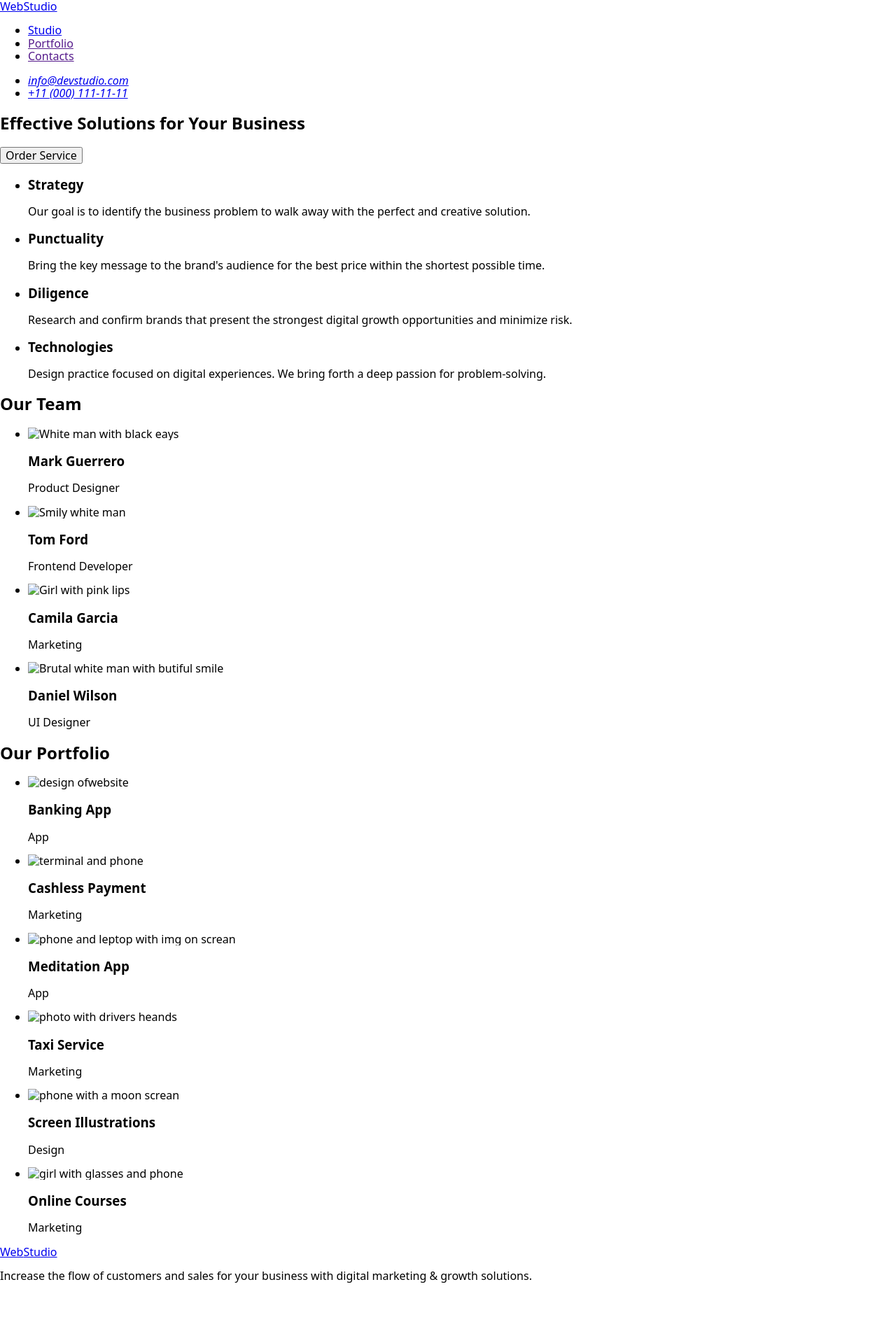
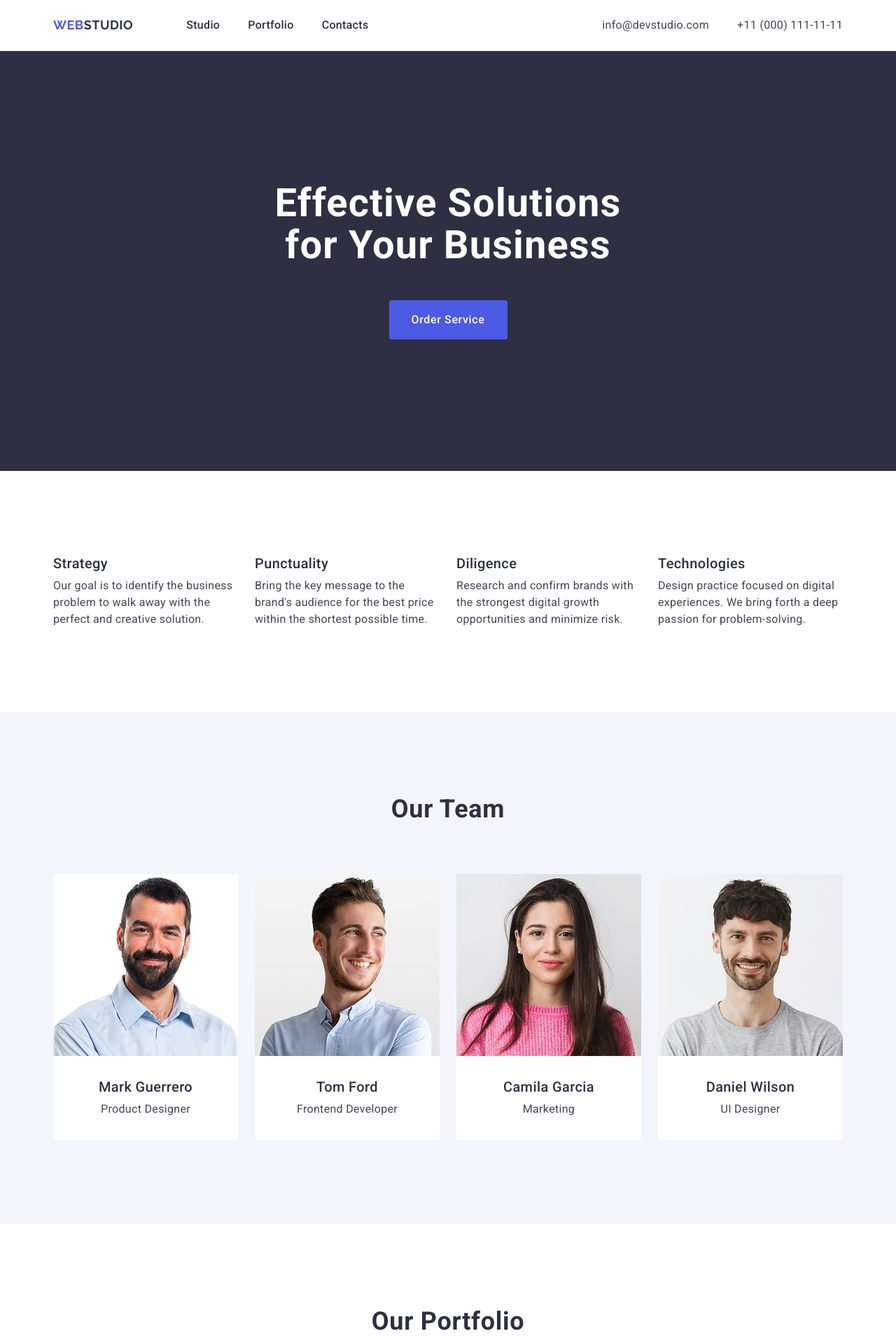
Before and after one commit to Marius-5/goit-markup-hw-01, a plain HTML site: page index.html in a window 1280 px wide. Shown: the top 1912 px of the page at 70% size. Before the commit the page ends 1848 px from the top, so only its background shows below. Drawn offline with nearby package versions, Linux system fonts and the light colour scheme.

Commit message:
Добавил index.html, CSS и изображения

```diff
--- /dev/null
+++ b/css/styles.css
@@ -0,0 +1,317 @@
+* {
+  box-sizing: border-box;
+}
+
+body {
+  font-family: 'Roboto', sans-serif;
+  color: #434455;
+  background: white;
+}
+a {
+  text-decoration: none;
+}
+
+li {
+  list-style: none;
+}
+img {
+  display: block;
+}
+h1,
+h2,
+h3,
+h4,
+h5,
+h6,
+p {
+  margin: 0;
+}
+ul {
+  margin: 0;
+  padding: 0;
+}
+.container {
+  max-width: 1158px;
+  padding-left: 15px;
+  padding-right: 15px;
+  margin-left: auto;
+  margin-right: auto;
+}
+.header {
+  border-bottom: 1px solid #e7e9fc;
+}
+.header .container {
+  display: flex;
+  align-items: center;
+}
+.nav {
+  display: flex;
+  align-items: center;
+}
+.logo {
+  padding: 24px 0;
+}
+.logo span {
+  font-family: 'Raleway', sans-serif;
+  font-weight: 700;
+  font-size: 18px;
+  line-height: 117%;
+  letter-spacing: 0.03em;
+  text-transform: uppercase;
+  color: #2e2f42;
+}
+.logo {
+  font-family: 'Raleway', sans-serif;
+  font-weight: 700;
+  font-size: 18px;
+  line-height: 1.17;
+  letter-spacing: 0.03em;
+  text-transform: uppercase;
+  margin-right: 76px;
+
+  color: #4d5ae5;
+}
+.logostudio {
+  color: #2e2f42;
+}
+.nav-list {
+  display: flex;
+  align-items: center;
+  gap: 40px;
+}
+
+.nav-list-item {
+  display: block;
+  font-weight: 500;
+  font-size: 16px;
+  line-height: 1.5;
+  letter-spacing: 0.02em;
+  color: #2e2f42;
+  padding: 24px 0;
+}
+.nav-list-item:hover {
+  color: #404bbf;
+}
+.nav-list-item:focus {
+  color: #404bbf;
+}
+.contact-list {
+  display: flex;
+  gap: 40px;
+}
+.client-contact {
+  margin-left: auto;
+}
+.client-contact {
+  font-weight: 400;
+  font-size: 16px;
+  line-height: 1.5;
+  letter-spacing: 0.02em;
+  color: #434455;
+  font-style: normal;
+}
+.client-contact:hover {
+  color: #404bbf;
+}
+.client-contact:focus {
+  color: #404bbf;
+}
+.contact-list {
+  display: flex;
+}
+.section-title {
+  background: #2e2f42;
+  padding: 188px 0;
+}
+
+.title {
+  max-width: 496px;
+  font-weight: 700;
+  font-size: 56px;
+  line-height: 1.07;
+  letter-spacing: 0.02em;
+  text-align: center;
+  color: #fff;
+  margin-left: auto;
+  margin-right: auto;
+  margin-bottom: 48px;
+}
+.button {
+  font-weight: 500;
+  font-size: 16px;
+  line-height: 1.5;
+  letter-spacing: 0.04em;
+  color: #fff;
+  background-color: #4d5ae5;
+  font-family: 'Roboto', sans-serif;
+  cursor: pointer;
+  display: block;
+  margin-right: auto;
+  margin-left: auto;
+  min-width: 169px;
+  height: 56px;
+  border: none;
+  border-radius: 4px;
+}
+.button:hover {
+  background-color: #404bbf;
+  color: #fff;
+}
+.button:focus {
+  background-color: #404bbf;
+  color: #fff;
+}
+.features {
+  padding: 120px 0;
+}
+.visually-hidden {
+  position: absolute;
+  width: 1px;
+  height: 1px;
+  margin: -1px;
+  border: 0;
+  padding: 0;
+
+  white-space: nowrap;
+  clip-path: inset(100%);
+  clip: rect(0 0 0 0);
+  overflow: hidden;
+}
+
+.info-list {
+  display: flex;
+  gap: 24px;
+  padding: 0;
+}
+.info-list-item {
+  flex-basis: calc((100% - 72px) / 4);
+}
+.info-list-title {
+  font-weight: 500;
+  font-size: 20px;
+  line-height: 1.2;
+  letter-spacing: 0.02em;
+  color: #2e2f42;
+  margin-bottom: 8px;
+}
+.info-list-text {
+  font-weight: 400;
+  font-size: 16px;
+  line-height: 1.5;
+  letter-spacing: 0.02em;
+  color: #434455;
+}
+.section-team {
+  background: #f4f4fd;
+  padding: 120px 0;
+}
+.team-title {
+  font-weight: 700;
+  font-size: 36px;
+  line-height: 1.11;
+  letter-spacing: 0.02em;
+  text-align: center;
+  text-transform: capitalize;
+  color: #2e2f42;
+  margin-bottom: 72px;
+}
+.team-list {
+  display: flex;
+  padding: 0;
+  gap: 24px;
+}
+.team-members {
+  background: #fff;
+  border-radius: 0 0 4px 4px;
+  width: calc((100% - 72px) / 4);
+}
+.member-name {
+  padding: 32px 0;
+}
+.team-members-title {
+  font-weight: 500;
+  font-size: 20px;
+  line-height: 1.2;
+  letter-spacing: 0.02em;
+  text-align: center;
+  text-transform: capitalize;
+  color: #2e2f42;
+  margin-bottom: 8px;
+}
+.team-members-text {
+  font-weight: 400;
+  font-size: 16px;
+  line-height: 1.5;
+  letter-spacing: 0.02em;
+  text-align: center;
+  color: #434455;
+}
+.portfolio {
+  padding: 120px 0;
+}
+.title-portfolio {
+  font-weight: 700;
+  font-size: 36px;
+  line-height: 1.11;
+  letter-spacing: 0.02em;
+  text-align: center;
+  text-transform: capitalize;
+  color: #2e2f42;
+  margin-bottom: 72px;
+}
+.portfolio-card {
+  display: flex;
+  flex-wrap: wrap;
+  row-gap: 48px;
+  column-gap: 24px;
+  padding: 0;
+}
+.portfolio-card-title {
+  font-weight: 500;
+  font-size: 20px;
+  line-height: 1.2;
+  letter-spacing: 0.02em;
+  color: #2e2f42;
+  margin-bottom: 8px;
+}
+.portfolio-item {
+  width: calc((100% - 48px) / 3);
+}
+.portfolio-list {
+  padding: 32px 16px;
+  border: 1px solid #e7e9fc;
+  border-top: none;
+}
+.portfolio-card-text {
+  font-weight: 400;
+  font-size: 16px;
+  line-height: 1.5;
+  letter-spacing: 0.02em;
+  color: #434455;
+}
+.footer {
+  background-color: #2e2f42;
+  padding: 100px 0;
+}
+.logo-footer {
+  font-weight: 700;
+  font-size: 18px;
+  line-height: 1.17;
+  letter-spacing: 0.03em;
+  text-transform: uppercase;
+  color: #4d5ae5;
+  font-family: 'Raleway', sans-serif;
+  display: inline-block;
+  margin-bottom: 16px;
+}
+.footer-logostudio {
+  color: #f4f4fd;
+}
+.footer-text {
+  font-weight: 400;
+  font-size: 16px;
+  line-height: 1.5;
+  letter-spacing: 0.02em;
+  color: #f4f4fd;
+  max-width: 264px;
+}
--- a/index.html
+++ b/index.html
@@ -3,8 +3,7 @@
   <head>
     <meta charset="UTF-8" />
     <meta name="viewport" content="width=device-width, initial-scale=1.0" />
-
-    <title>Home work 1</title>
+    <title>goit-markup-hw-03</title>
     <link
       rel="stylesheet"
       href="https://cdnjs.cloudflare.com/ajax/libs/modern-normalize/3.0.1/modern-normalize.min.css"
@@ -12,209 +11,243 @@
       crossorigin="anonymous"
       referrerpolicy="no-referrer"
     />
+    <link rel="stylesheet" href="./css/styles.css" />
     <link rel="preconnect" href="https://fonts.googleapis.com" />
     <link rel="preconnect" href="https://fonts.gstatic.com" crossorigin />
     <link
       href="https://fonts.googleapis.com/css2?family=Raleway:wght@700&family=Roboto:wght@400;500;700&display=swap"
       rel="stylesheet"
     />
-    <link rel="stylesheet" href="./css/styles.css" />
   </head>
   <body>
-    <header class="page-header">
-      <nav class="header-nav">
-        <a class="logo header-logo" href="./index.html"
-          >Web<span class="logo-part">Studio</span></a
+    <header class="header">
+      <div class="container">
+        <nav class="nav">
+          <a class="logo" href="./index.html"
+            >WEB<span class="logostudio">Studio</span></a
           >
-        <ul class="header-list">
-          <li class="header-list-item">
-            <a class="header-list-link" href="./index.html">Studio</a>
+          <ul class="nav-list">
+            <li>
+              <a href="./index.html" class="nav-list-item">Studio</a>
             </li>
-          <li class="header-list-item">
-            <a class="header-list-link" href="">Portfolio</a>
+            <li>
+              <a href="" class="nav-list-item">Portfolio</a>
             </li>
-          <li class="header-list-item">
-            <a class="header-list-link" href="">Contacts</a>
+            <li>
+              <a href="" class="nav-list-item">Contacts</a>
             </li>
           </ul>
         </nav>
-      <address class="contacts">
-        <ul class="address-list">
-          <li class="address-list-item">
-            <a class="address-item-link" href="mailto:info@devstudio.com">
-              info@devstudio.com</a
+        <address class="client-contact">
+          <ul class="contact-list">
+            <li>
+              <a href="mailto:info@devstudio.com" class="client-contact"
+                >info@devstudio.com</a
               >
             </li>
-          <li class="address-list-item">
-            <a class="address-item-link" href="tel:+110001111111"
+            <li>
+              <a href="tel:+110001111111" class="client-contact"
                 >+11 (000) 111-11-11</a
               >
             </li>
           </ul>
         </address>
+      </div>
     </header>
-    <main class="main">
-      <section class="hero">
-        <h1 class="hero-title">Effective Solutions for Your Business</h1>
-        <button class="hero-button" type="button">Order Service</button>
+    <main>
+      <section class="section-title">
+        <div class="container">
+          <h1 class="title">Effective Solutions for Your Business</h1>
+          <button class="button" type="button">Order Service</button>
+        </div>
       </section>
-      <section class="benefits">
-        <h2 class="benefits-logo" hidden>Our benefits</h2>
-        <ul class="benefits-list">
-          <li class="benefits-list-item">
-            <h3 class="benefits-item-title">Strategy</h3>
-            <p class="benefits-item-text">
-              Our goal is to identify the business problem to walk away with the
-              perfect and creative solution.
+      <section class="features">
+        <div class="container">
+          <h2 class="visually-hidden">Features</h2>
+          <ul class="info-list">
+            <li class="info-list-item">
+              <h3 class="info-list-title">Strategy</h3>
+              <p class="info-list-text">
+                Our goal is to identify the business problem to walk away with
+                the perfect and creative solution.
               </p>
             </li>
-          <li class="benefits-list-item">
-            <h3 class="benefits-item-title">Punctuality</h3>
-            <p class="benefits-item-text">
+            <li class="info-list-item">
+              <h3 class="info-list-title">Punctuality</h3>
+              <p class="info-list-text">
                 Bring the key message to the brand's audience for the best price
                 within the shortest possible time.
               </p>
             </li>
-          <li class="benefits-list-item">
-            <h3 class="benefits-item-title">Diligence</h3>
-            <p class="benefits-item-text">
-              Research and confirm brands that present the strongest digital
-              growth opportunities and minimize risk.
+            <li class="info-list-item">
+              <h3 class="info-list-title">Diligence</h3>
+              <p class="info-list-text">
+                Research and confirm brands with the strongest digital growth
+                opportunities and minimize risk.
               </p>
             </li>
-          <li class="benefits-list-item">
-            <h3 class="benefits-item-title">Technologies</h3>
-            <p class="benefits-item-text">
+            <li class="info-list-item">
+              <h3 class="info-list-title">Technologies</h3>
+              <p class="info-list-text">
                 Design practice focused on digital experiences. We bring forth a
                 deep passion for problem-solving.
               </p>
             </li>
           </ul>
+        </div>
       </section>
+      <section class="section-team">
+        <div class="container">
+          <h2 class="team-title">Our Team</h2>
+          <ul class="team-list">
+            <li class="team-members">
+              <img
+                src="./images/Name-1.jpg"
+                alt="Name-1"
+                width="264"
+                height="260"
+              />
+              <div class="member-name">
+                <h3 class="team-members-title">Mark Guerrero</h3>
+                <p class="team-members-text">Product Designer</p>
+              </div>
+            </li>
 
-      <section class="ourteam">
-        <h2 class="ourteam-title">Our Team</h2>
-        <ul class="ourteam-list">
-          <li class="ourteam-list-item">
+            <li class="team-members">
               <img
-              class="ourteam-item-img"
+                src="./images/Name-2.jpg"
+                alt="Name-2"
+                width="264"
                 height="260"
+              />
+              <div class="member-name">
+                <h3 class="team-members-title">Tom Ford</h3>
+                <p class="team-members-text">Frontend Developer</p>
+              </div>
+            </li>
+
+            <li class="team-members">
+              <img
+                src="./images/Name-3.jpg"
+                alt="Name-3"
                 width="264"
-              src="./images/Mark_Guerrero.jpg"
-              alt="White man with black eays"
+                height="260"
               />
-            <h3 class="ourteam-item-title">Mark Guerrero</h3>
-            <p class="ourteam-item-text">Product Designer</p>
+
+              <div class="member-name">
+                <h3 class="team-members-title">Camila Garcia</h3>
+                <p class="team-members-text">Marketing</p>
+              </div>
             </li>
-          <li class="ourteam-list-item">
+
+            <li class="team-members">
               <img
-              class="ourteam-item-img"
+                src="./images/Name-4.jpg"
+                alt="Name-4"
+                width="264"
                 height="260"
-              width="264"
-              src="./images/Tom_Ford.jpg"
-              alt="Smily white man"
               />
-            <h3 class="ourteam-item-title">Tom Ford</h3>
-            <p class="ourteam-item-text">Frontend Developer</p>
-          </li>
-          <li class="ourteam-list-item">
-            <img
-              class="ourteam-item-img"
-              height="260"
-              width="264"
-              src="./images/Camila_Garcia.jpg"
-              alt="Girl with pink lips"
-            />
-            <h3 class="ourteam-item-title">Camila Garcia</h3>
-            <p class="ourteam-item-text">Marketing</p>
-          </li>
-          <li class="ourteam-list-item">
-            <img
-              class="ourteam-item-img"
-              height="260"
-              width="264"
-              src="./images/Daniel_Wilson.jpg"
-              alt="Brutal white man with butiful smile"
-            />
-            <h3 class="ourteam-item-title">Daniel Wilson</h3>
-            <p class="ourteam-item-text">UI Designer</p>
+
+              <div class="member-name">
+                <h3 class="team-members-title">Daniel Wilson</h3>
+                <p class="team-members-text">UI Designer</p>
+              </div>
             </li>
           </ul>
+        </div>
       </section>
-      <section class="ourportfolio">
-        <h2 class="ourportfolio-title">Our Portfolio</h2>
-        <ul class="ourportfolio-list">
-          <li class="ourportfolio-list-item">
+      <section class="portfolio">
+        <div class="container">
+          <h2 class="title-portfolio">Our Portfolio</h2>
+          <ul class="portfolio-card">
+            <li class="portfolio-item">
               <img
+                src="./images/Banking-App-min.jpg"
+                alt="Banking-App-min"
                 width="360"
                 height="300"
-              src="./images/design_of_website.jpg"
-              alt="design ofwebsite"
               />
-            <h3 class="ourportfolio-item-title">Banking App</h3>
-            <p class="ourportfolio-item-text">App</p>
+              <div class="portfolio-list">
+                <h3 class="portfolio-card-title">Banking App</h3>
+                <p class="portfolio-card-text">App</p>
+              </div>
             </li>
-          <li class="ourportfolio-list-item">
+            <li class="portfolio-item">
               <img
+                src="./images/Cashless-min.jpg"
+                alt="Cashless"
                 width="360"
                 height="300"
-              src="./images/terminal_and_phone.jpg"
-              alt="terminal and phone"
               />
-            <h3 class="ourportfolio-item-title">Cashless Payment</h3>
-            <p class="ourportfolio-item-text">Marketing</p>
+              <div class="portfolio-list">
+                <h3 class="portfolio-card-title">Cashless Payment</h3>
+                <p class="portfolio-card-text">Marketing</p>
+              </div>
             </li>
-          <li class="ourportfolio-list-item">
+            <li class="portfolio-item">
               <img
+                src="./images/Meditation-min.jpg"
+                alt="Meditation-app"
                 width="360"
                 height="300"
-              src="./images/phone_and_leptop_with_img_on_screan.jpg"
-              alt="phone and leptop with img on screan"
               />
-            <h3 class="ourportfolio-item-title">Meditation App</h3>
-            <p class="ourportfolio-item-text">App</p>
+              <div class="portfolio-list">
+                <h3 class="portfolio-card-title">Meditation App</h3>
+                <p class="portfolio-card-text">App</p>
+              </div>
             </li>
-          <li class="ourportfolio-list-item">
+
+            <li class="portfolio-item">
               <img
+                src="./images/Taxi-serv-min.jpg"
+                alt="Taxi-serv"
                 width="360"
                 height="300"
-              src="./images/photo_with_driver_heands.jpg"
-              alt="photo with drivers heands"
               />
-            <h3 class="ourportfolio-item-title">Taxi Service</h3>
-            <p class="ourportfolio-item-text">Marketing</p>
+
+              <div class="portfolio-list">
+                <h3 class="portfolio-card-title">Taxi Service</h3>
+                <p class="portfolio-card-text">Marketing</p>
+              </div>
             </li>
-          <li class="ourportfolio-list-item">
+            <li class="portfolio-item">
               <img
+                src="./images/screen-min.jpg"
+                alt="screen-illustration"
                 width="360"
                 height="300"
-              src="./images/phone_with_moon_screan.jpg"
-              alt="phone with a moon screan"
               />
-            <h3 class="ourportfolio-item-title">Screen Illustrations</h3>
-            <p class="ourportfolio-item-text">Design</p>
+              <div class="portfolio-list">
+                <h3 class="portfolio-card-title">Screen Illustrations</h3>
+                <p class="portfolio-card-text">Design</p>
+              </div>
             </li>
-          <li class="ourportfolio-list-item">
+            <li class="portfolio-item">
               <img
+                src="./images/Online.jpg"
+                alt="Online Courses"
                 width="360"
                 height="300"
-              src="./images/Gitl_with_glasses_and_phone.jpg"
-              alt="girl with glasses and phone"
               />
-            <h3 class="ourportfolio-item-title">Online Courses</h3>
-            <p class="ourportfolio-item-text">Marketing</p>
+              <div class="portfolio-list">
+                <h3 class="portfolio-card-title">Online Courses</h3>
+                <p class="portfolio-card-text">Marketing</p>
+              </div>
             </li>
           </ul>
+        </div>
       </section>
     </main>
     <footer class="footer">
-      <a class="logo" href="./index.html"
-        >Web<span class="footer-logo-part">Studio</span></a
+      <div class="container">
+        <a class="logo-footer" href="./index.html"
+          >WEB<span class="footer-logostudio">Studio</span></a
         >
         <p class="footer-text">
-        Increase the flow of customers and sales for your business with digital
-        marketing & growth solutions.
+          Increase the flow of customers and sales for your business with
+          digital marketing & growth solutions.
         </p>
+      </div>
     </footer>
   </body>
 </html>
```
Also changed, not shown: images/Banking-App-min.jpg (added), images/Cashless-min.jpg (added), images/Meditation-min.jpg (added), images/Name-1.jpg (added), images/Name-2.jpg (added), images/Name-3.jpg (added), images/Name-4.jpg (added), images/Online.jpg (added), images/Taxi-serv-min.jpg (added), images/screen-min.jpg (added), 1 other file. Lines whose indentation alone changed are shown as unchanged.
